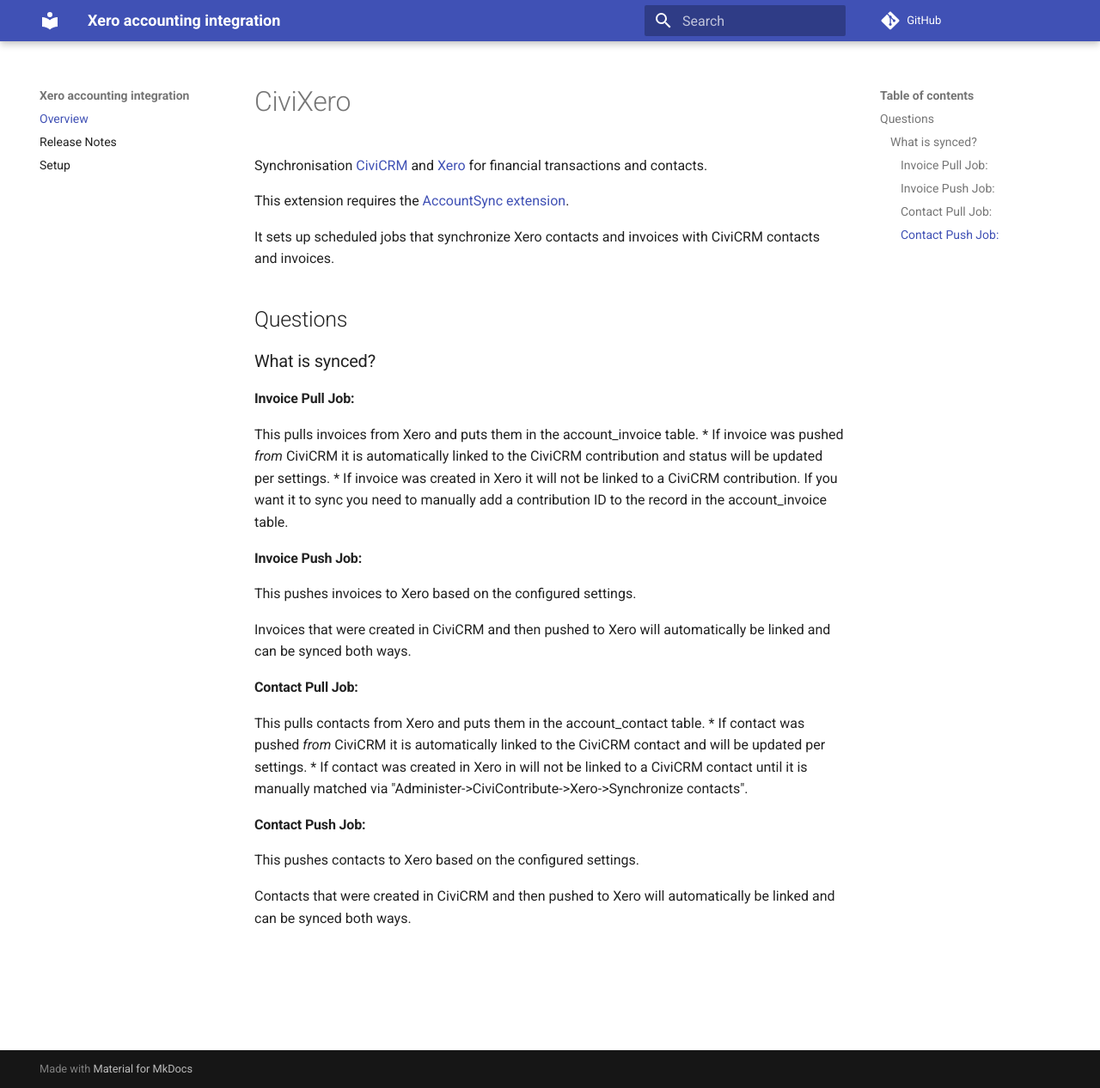
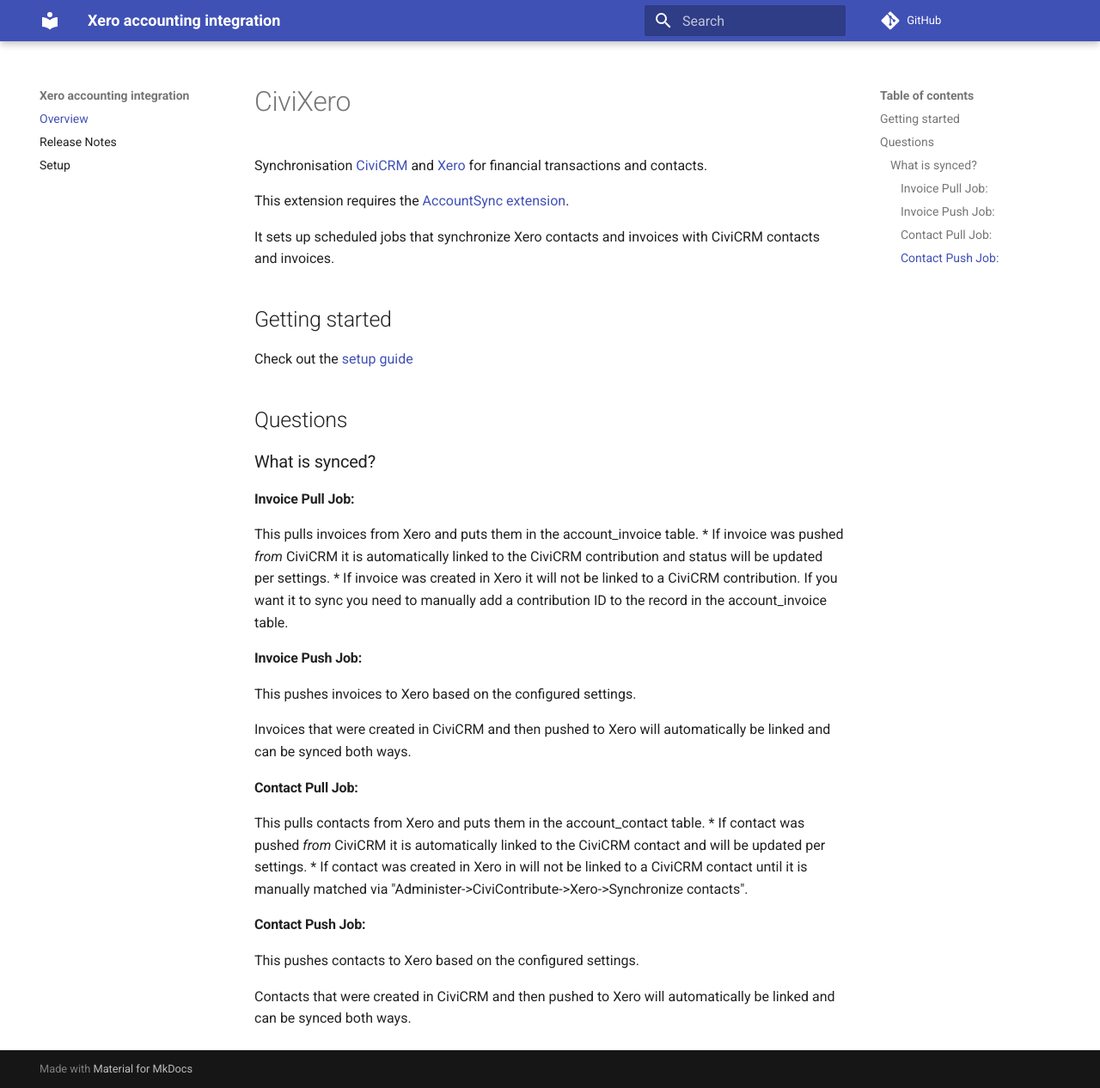
Before and after one commit to eileenmcnaughton/nz.co.fuzion.civixero, an MkDocs documentation site: the page built from docs/index.md, in a window 1280 px wide and 1266 px high. Shown: the whole window at 86% size. Built offline with MkDocs 1.6.1 and Material for MkDocs 9.7.7, drawn with Linux system fonts in a browser that asks for light colours; comment, search, counter and statistics services are not loaded.

Commit message:
minor docs fixes

```diff
--- a/docs/index.md
+++ b/docs/index.md
@@ -5,6 +5,9 @@ Synchronisation [CiviCRM](https://civicrm.org) and [Xero](https://xero.com) for
 This extension requires the [AccountSync extension](https://github.com/eileenmcnaughton/nz.co.fuzion.accountsync).
 
 It sets up scheduled jobs that synchronize Xero contacts and invoices with CiviCRM contacts and invoices.
+
+## Getting started
+Check out the [setup guide](setup.md)
 
 ## Questions
 
```
Also changed, not shown: docs/setup.md (+3 -0 lines).
